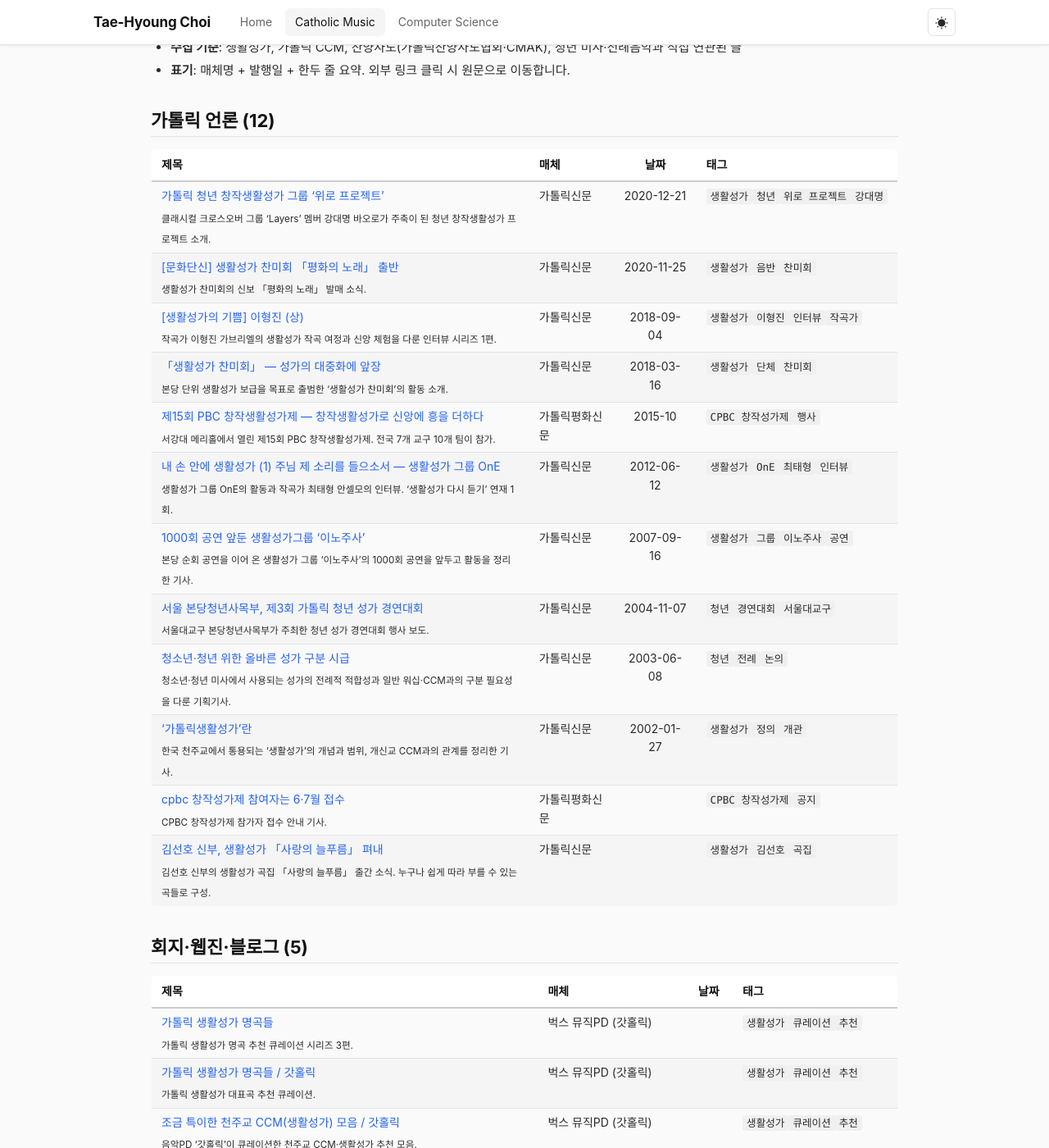
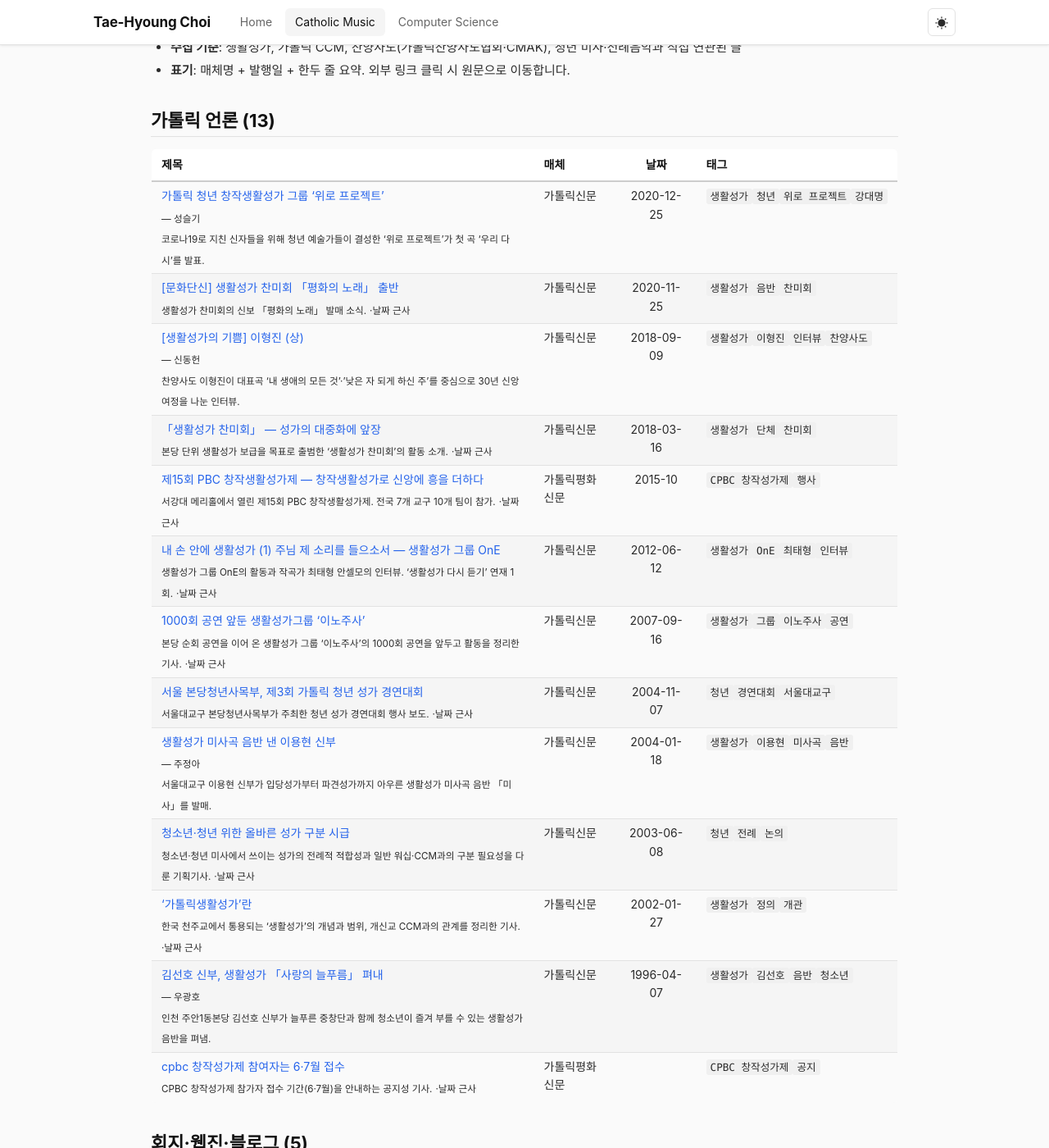
Before and after one commit to selmo/selmo.github.io, a Jekyll site: the page built from ccm/Articles.md, in a window 1280 px wide and 1400 px high, scrolled down 242 px. Shown: the whole window at 82% size. Built offline with Jekyll 4.4.1, drawn with Linux system fonts in a browser that asks for light colours; our own code applies the rules of GitHub Pages for plain Markdown files; some of the changed text lies outside the part shown.

Commit message:
fix: Verify and correct Articles seed metadata against source articles
Verified four entries against the live articles (WebFetch), correcting
URL-pattern guesses that were off:
- 김선호 「사랑의 늘푸름」: 1996-04-07, 우광호 기자 (was guessed undated/recent)
- 이형진 (상): 2018-09-09 (URL said 0904), 신동헌 기자; summary now reflects
  the actual piece (대표곡 내 생애의 모든 것 / 낮은 자 되게 하신 주), tagged 찬양사도
- 위로 프로젝트: 2020-12-25 (URL said 1221), 성슬기 기자
- NEW: 생활성가 미사곡 음반 낸 이용현 신부 (2004-01-18, 주정아 기자) — composer
  has a page on this site, so high relevance

Mark these with `verified: true`; un-verified catholictimes entries keep their
URL-derived dates but now render a '·날짜 근사' hint, since the 8-digit URL prefix
was shown to drift from the real publish date by several days.

Removed the wrong URL on the 제1회 생활성가포럼 academic entry (it had been pasted
with the 2002 '가톨릭생활성가란' article URL); the forum itself (2010-11-26) is
multiply confirmed, so the entry stays as a URL-less row pending the real report URL.

Articles.md template now renders URL-less entries as plain text and appends the
date-approximation hint for unverified linked entries.

Co-Authored-By: Claude Opus 4.8 (1M context) <noreply@anthropic.com>

```diff
--- a/_data/articles.yml
+++ b/_data/articles.yml
@@ -2,25 +2,38 @@
 #
 # Schema:
 #   - title:        기사 제목
-#     url:          링크
-#     source:       매체명 (예: 가톨릭신문, 평화신문, CPBC, 연합뉴스, 조선일보, 가톨릭평론, RISS)
+#     url:          링크 (없으면 제목이 일반 텍스트로 표시됨 — 오프라인 행사 등)
+#     source:       매체명
 #     source_type:  catholic_press | general_press | webzine_blog | academic
-#     date:         발행일 (YYYY-MM-DD 또는 YYYY-MM 또는 YYYY)
+#     date:         발행일 (YYYY-MM-DD / YYYY-MM / YYYY)
 #     author:       기자/필자 (선택)
 #     summary:      한두 문장 요약 (선택)
 #     tags:         주제 태그 배열 (선택)
+#     verified:     true 이면 제목/날짜/기자를 원문 확인함. 없으면 날짜는 근사치(아래 주의 참고).
+#     note:         편집용 메모 (선택, 페이지에는 표시되지 않음)
+#
+# ⚠️ 날짜 주의: 가톨릭신문 URL의 앞 8자리(YYYYMMDD…)는 실제 발행일과 며칠 어긋나는
+#    경우가 확인됨(예: 이형진 기사 URL 0904 vs 실제 0909). 따라서 verified: true 가
+#    아닌 catholictimes 항목의 날짜는 근사치이며, 페이지에 '날짜 근사'로 표시됩니다.
 #
 # 분류 가이드:
 #   catholic_press : 가톨릭신문, 가톨릭평화신문, CPBC, 굿뉴스, 교구·수도회 공식 매체
 #   general_press  : 연합뉴스, 조선일보, 한겨레, KBS 등 일반 매체
 #   webzine_blog   : 가톨릭 웹진(예: 가톨릭뉴스 지금여기), 본당·교구 회지, 음악PD/블로그, 단체 공식 사이트
-#   academic       : 학술지, 학위논문, 평론지(가톨릭평론 등), 단행본 서평
-#
-# ⚠️ 초기 시드는 WebSearch 결과를 바탕으로 추가되었습니다. 일부 기사의 날짜·요약은
-# URL 패턴(YYYYMMDD…)이나 검색 스니펫에서 추정한 값으로, 본문 확인 후 보정해 주세요.
+#   academic       : 학술지, 학위논문, 평론지(가톨릭평론 등), 단행본 서평, 학술 포럼
 
 items:
   # ---------- 가톨릭 언론 (catholic_press) ----------
+
+  - title: 김선호 신부, 생활성가 「사랑의 늘푸름」 펴내
+    url: https://m.catholictimes.org/238734
+    source: 가톨릭신문
+    source_type: catholic_press
+    date: 1996-04-07
+    author: 우광호
+    summary: 인천 주안1동본당 김선호 신부가 늘푸른 중창단과 함께 청소년이 즐겨 부를 수 있는 생활성가 음반을 펴냄.
+    tags: [생활성가, 김선호, 음반, 청소년]
+    verified: true
 
   - title: "'가톨릭생활성가'란"
     url: https://www.catholictimes.org/article/200201270009929
@@ -35,8 +48,18 @@ items:
     source: 가톨릭신문
     source_type: catholic_press
     date: 2003-06-08
-    summary: 청소년·청년 미사에서 사용되는 성가의 전례적 적합성과 일반 워십·CCM과의 구분 필요성을 다룬 기획기사.
+    summary: 청소년·청년 미사에서 쓰이는 성가의 전례적 적합성과 일반 워십·CCM과의 구분 필요성을 다룬 기획기사.
     tags: [청년, 전례, 논의]
+
+  - title: 생활성가 미사곡 음반 낸 이용현 신부
+    url: https://www.catholictimes.org/article/200401180088832
+    source: 가톨릭신문
+    source_type: catholic_press
+    date: 2004-01-18
+    author: 주정아
+    summary: 서울대교구 이용현 신부가 입당성가부터 파견성가까지 아우른 생활성가 미사곡 음반 「미사」를 발매.
+    tags: [생활성가, 이용현, 미사곡, 음반]
+    verified: true
 
   - title: 서울 본당청년사목부, 제3회 가톨릭 청년 성가 경연대회
     url: https://www.catholictimes.org/article/200411070108408
@@ -62,6 +85,14 @@ items:
     summary: 생활성가 그룹 OnE의 활동과 작곡가 최태형 안셀모의 인터뷰. '생활성가 다시 듣기' 연재 1회.
     tags: [생활성가, OnE, 최태형, 인터뷰]
 
+  - title: 제15회 PBC 창작생활성가제 — 창작생활성가로 신앙에 흥을 더하다
+    url: http://www.cpbc.co.kr/CMS/newspaper/view_body.php?cid=600489&path=201510
+    source: 가톨릭평화신문
+    source_type: catholic_press
+    date: 2015-10
+    summary: 서강대 메리홀에서 열린 제15회 PBC 창작생활성가제. 전국 7개 교구 10개 팀이 참가.
+    tags: [CPBC 창작성가제, 행사]
+
   - title: 「생활성가 찬미회」 — 성가의 대중화에 앞장
     url: https://www.catholictimes.org/article/201803160253349
     source: 가톨릭신문
@@ -74,17 +105,11 @@ items:
     url: https://www.catholictimes.org/article/201809040271536
     source: 가톨릭신문
     source_type: catholic_press
-    date: 2018-09-04
-    summary: 작곡가 이형진 가브리엘의 생활성가 작곡 여정과 신앙 체험을 다룬 인터뷰 시리즈 1편.
-    tags: [생활성가, 이형진, 인터뷰, 작곡가]
-
-  - title: 가톨릭 청년 창작생활성가 그룹 '위로 프로젝트'
-    url: https://www.catholictimes.org/article/202012210036079
-    source: 가톨릭신문
-    source_type: catholic_press
-    date: 2020-12-21
-    summary: 클래시컬 크로스오버 그룹 'Layers' 멤버 강대명 바오로가 주축이 된 청년 창작생활성가 프로젝트 소개.
-    tags: [생활성가, 청년, 위로 프로젝트, 강대명]
+    date: 2018-09-09
+    author: 신동헌
+    summary: 찬양사도 이형진이 대표곡 '내 생애의 모든 것'·'낮은 자 되게 하신 주'를 중심으로 30년 신앙 여정을 나눈 인터뷰.
+    tags: [생활성가, 이형진, 인터뷰, 찬양사도]
+    verified: true
 
   - title: "[문화단신] 생활성가 찬미회 「평화의 노래」 출반"
     url: https://www.catholictimes.org/article/202011250004854
@@ -94,30 +119,26 @@ items:
     summary: 생활성가 찬미회의 신보 「평화의 노래」 발매 소식.
     tags: [생활성가, 음반, 찬미회]
 
-  - title: 김선호 신부, 생활성가 「사랑의 늘푸름」 펴내
-    url: https://m.catholictimes.org/238734
+  - title: 가톨릭 청년 창작생활성가 그룹 '위로 프로젝트'
+    url: https://www.catholictimes.org/article/202012210036079
     source: 가톨릭신문
     source_type: catholic_press
-    summary: 김선호 신부의 생활성가 곡집 「사랑의 늘푸름」 출간 소식. 누구나 쉽게 따라 부를 수 있는 곡들로 구성.
-    tags: [생활성가, 김선호, 곡집]
-
-  - title: 제15회 PBC 창작생활성가제 — 창작생활성가로 신앙에 흥을 더하다
-    url: http://www.cpbc.co.kr/CMS/newspaper/view_body.php?cid=600489&path=201510
-    source: 가톨릭평화신문
-    source_type: catholic_press
-    date: 2015-10
-    summary: 서강대 메리홀에서 열린 제15회 PBC 창작생활성가제. 전국 7개 교구 10개 팀이 참가.
-    tags: [CPBC 창작성가제, 행사]
+    date: 2020-12-25
+    author: 성슬기
+    summary: 코로나19로 지친 신자들을 위해 청년 예술가들이 결성한 '위로 프로젝트'가 첫 곡 '우리 다시'를 발표.
+    tags: [생활성가, 청년, 위로 프로젝트, 강대명]
+    verified: true
 
   - title: cpbc 창작성가제 참여자는 6·7월 접수
     url: https://news.cpbc.co.kr/article/1109823
     source: 가톨릭평화신문
     source_type: catholic_press
-    summary: CPBC 창작성가제 참가자 접수 안내 기사.
+    summary: CPBC 창작성가제 참가자 접수 기간(6·7월)을 안내하는 공지성 기사.
     tags: [CPBC 창작성가제, 공지]
 
   # ---------- 일반 언론 (general_press) ----------
-  # (현재 시드 없음 — 사용자 보강 필요)
+  # 현재 시드 없음. WebSearch에서 일반지(연합뉴스·KBS·중앙일보 등)의 생활성가 직접
+  # 기사를 확보하지 못함. 사용자가 읽은 기사 URL을 주면 메타데이터를 추출해 추가 예정.
 
   # ---------- 회지·웹진·블로그 (webzine_blog) ----------
 
@@ -159,9 +180,12 @@ items:
   # ---------- 학술·평론 (academic) ----------
 
   - title: 제1회 생활성가포럼 — '우리시대 생활성가를 말한다'
-    url: https://www.catholictimes.org/article/200201270009929
-    source: 가톨릭대 교회음악대학원·CPBC 공동 주최 / 가톨릭신문 보도
+    source: 가톨릭대 교회음악대학원 · CPBC·가톨릭평화신문 공동 주최
     source_type: academic
     date: 2010-11-26
-    summary: 중림동 가톨릭대 교회음악대학원 최양업홀에서 열린 첫 학술 포럼. 한국 가톨릭 생활성가의 역사와 위상, 사목적 가능성을 검토.
+    summary: 중림동 가톨릭대 교회음악대학원 최양업홀에서 열린 첫 학술 포럼. 한국 가톨릭 생활성가의 역사·위상과 사목적 가능성을 검토.
     tags: [생활성가, 포럼, 학술, 가톨릭대]
+    note: >-
+      행사 개최(2010-11-26)는 복수 출처로 확인되나 보도 기사 원문 URL은 미확정.
+      초기 시드에서 2002년 '가톨릭생활성가란' 기사 URL을 잘못 붙였던 것을 제거함.
+      정확한 보도 URL 확보 시 url 필드 추가 요망.
--- a/ccm/Articles.md
+++ b/ccm/Articles.md
@@ -26,7 +26,7 @@
 | 제목 | 매체 | 날짜 | 태그 |
 |:---|:---|:---:|:---|
 {% for a in group -%}
-| [{{ a.title }}]({{ a.url }}){% if a.author %}<br><sub>— {{ a.author }}</sub>{% endif %}{% if a.summary %}<br><sub>{{ a.summary }}</sub>{% endif %} | {{ a.source }} | {{ a.date }} | {% if a.tags %}{% for tag in a.tags %}`{{ tag }}`{% unless forloop.last %} {% endunless %}{% endfor %}{% endif %} |
+| {% if a.url %}[{{ a.title }}]({{ a.url }}){% else %}{{ a.title }}{% endif %}{% if a.author %}<br><sub>— {{ a.author }}</sub>{% endif %}{% if a.summary %}<br><sub>{{ a.summary }}</sub>{% endif %}{% unless a.verified %}{% if a.url %} <sub>·날짜 근사</sub>{% endif %}{% endunless %} | {{ a.source }} | {{ a.date }} | {% if a.tags %}{% for tag in a.tags %}`{{ tag }}`{% unless forloop.last %} {% endunless %}{% endfor %}{% endif %} |
 {% endfor %}
 
   {% endif %}
```
